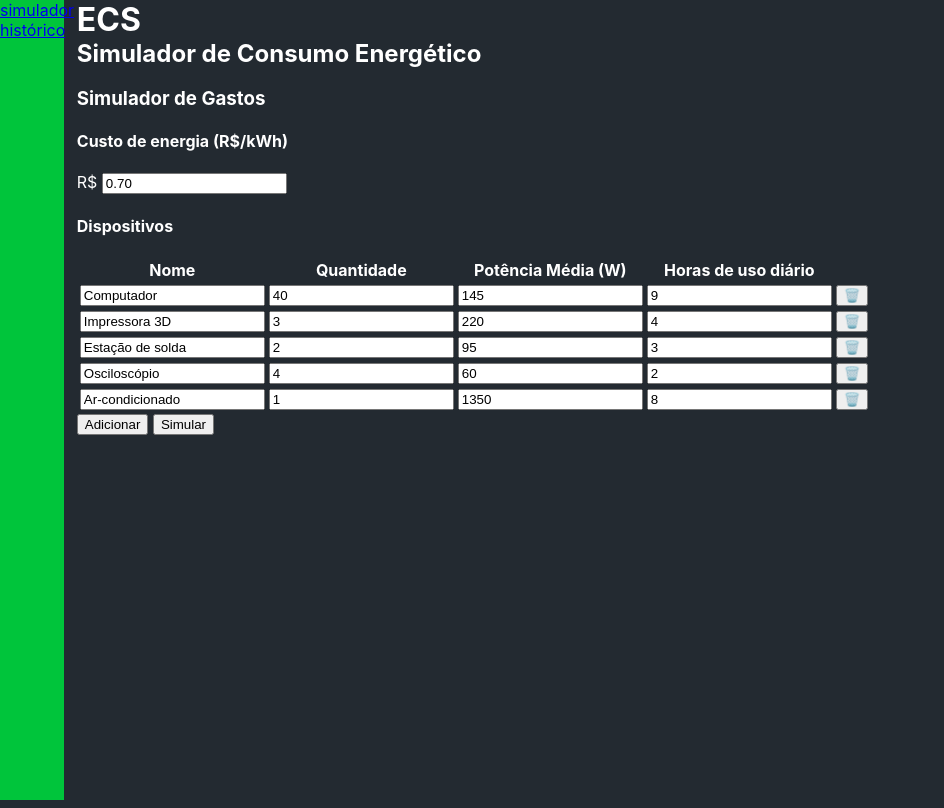
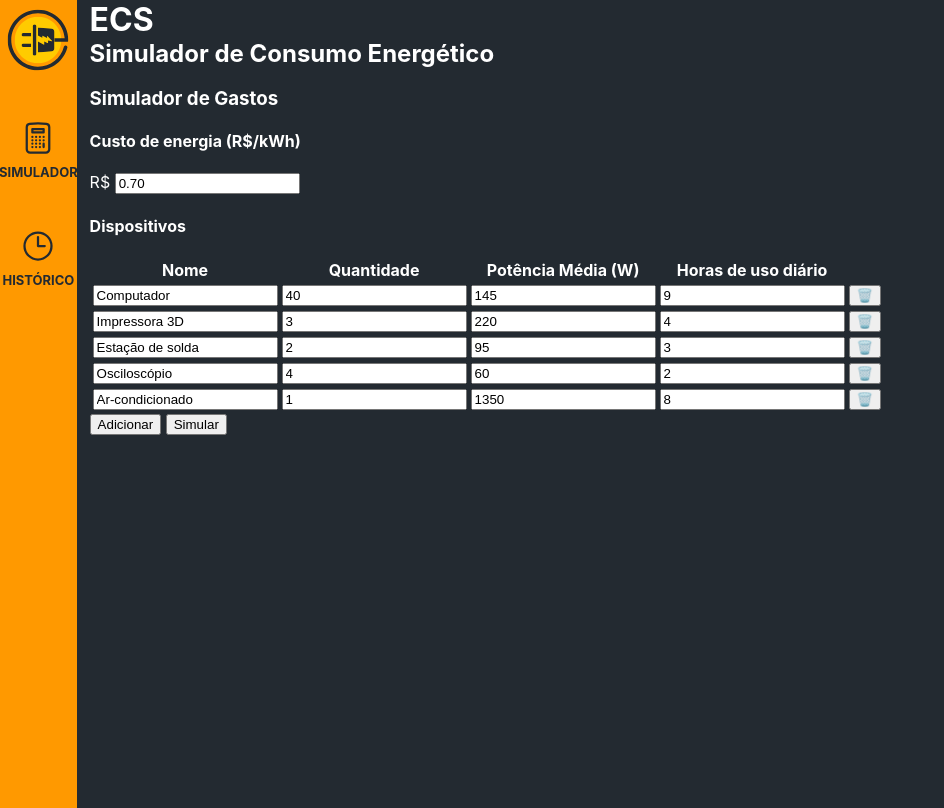
Before and after one commit to fnmatheus/trabalho_final_progamacao, a Django app: page / in a window 1280 px wide. Shown: the whole page, without its empty margins (0-944 px from the left). Run offline with Django 5.2, Linux system fonts and the light colour scheme.

Commit message:
feat: sidebar css

```diff
--- a/simulator/static/simulator/style.css
+++ b/simulator/static/simulator/style.css
@@ -1,7 +1,7 @@
 :root {
   --background: #232A31;
   --surface: #1e1e1e;
-  --primary: #00C53B; /* verde vibrante */
+  --primary: #ff9900; /* verde vibrante */
   --text-primary: #ffffff;
   --text-secondary: #cccccc;
   --border-color: #2a2a2a;
@@ -35,4 +35,32 @@ body {
     flex-direction: column;
     background-color: var(--primary);
     margin-right: 1vw;
+    padding-top: 1vh;
+    padding-inline: 0.5vw;
+    gap: 6vh;
+    color: var(--background);
+    align-items: center;
 }
+
+.sidebar-logo {
+    width: 100%;
+}
+
+.sidebar-option {
+    display: flex;
+    flex-direction: column;
+    align-items: center;
+    width: 70%;
+    text-decoration: none;
+    color: var(--background);
+    gap: 1vh;
+}
+
+.sidebar-option img {
+    width: 80%;
+}
+
+.sidebar-option span {
+    font-size: small;
+    font-weight: bold;
+}
--- a/simulator/templates/simulator/home.html
+++ b/simulator/templates/simulator/home.html
@@ -5,12 +5,19 @@
     <head>
         <meta charset="UTF-8">
         <title>ECS</title>
-        <link rel="stylesheet" href="{% static 'simulator/style.css' %}?v=3">
+        <link rel="stylesheet" href="{% static 'simulator/style.css' %}?v=2">
     </head>
     <body>
         <aside class="sidebar">
-            <a href="/">simulador</a>
-            <a href="/history">histórico</a>
+            <img class="sidebar-logo" src="{% static 'simulator/logo.svg' %}" alt="Logo do projeto ECS" width="100">
+            <a class="sidebar-option" href="/">
+                <img class="aside-logo" src="{% static 'simulator/simulator.svg' %}" alt="Logo do simulador" width="100">
+                <span>SIMULADOR</span>
+            </a>
+            <a class="sidebar-option" href="/history">
+                <img class="aside-logo" src="{% static 'simulator/history.svg' %}" alt="Logo do histórico" width="100">
+                <span>HISTÓRICO</span>
+            </a>
         </aside>
         <div>
             <header class="site-header">
@@ -25,7 +32,7 @@
                     <!-- Sessão do simulador -->
                     <h3>Simulador de Gastos</h3>
                     <div>
-                        <div class="energia-custo">
+                        <div class="power-cost">
                             <h4>Custo de energia (R$/kWh)</h4>
                             <span>
                                 R$
@@ -111,8 +118,8 @@
                         </div>
                     </div>
                 </section>
+            </main>
         </div>
-        </main>
     </body>
     <script src="{% static 'simulator/script.js' %}?v=1"></script>
 </html>
```
Also changed, not shown: simulator/static/simulator/history.svg (added), simulator/static/simulator/logo.svg (added), simulator/static/simulator/simulator.svg (added).
